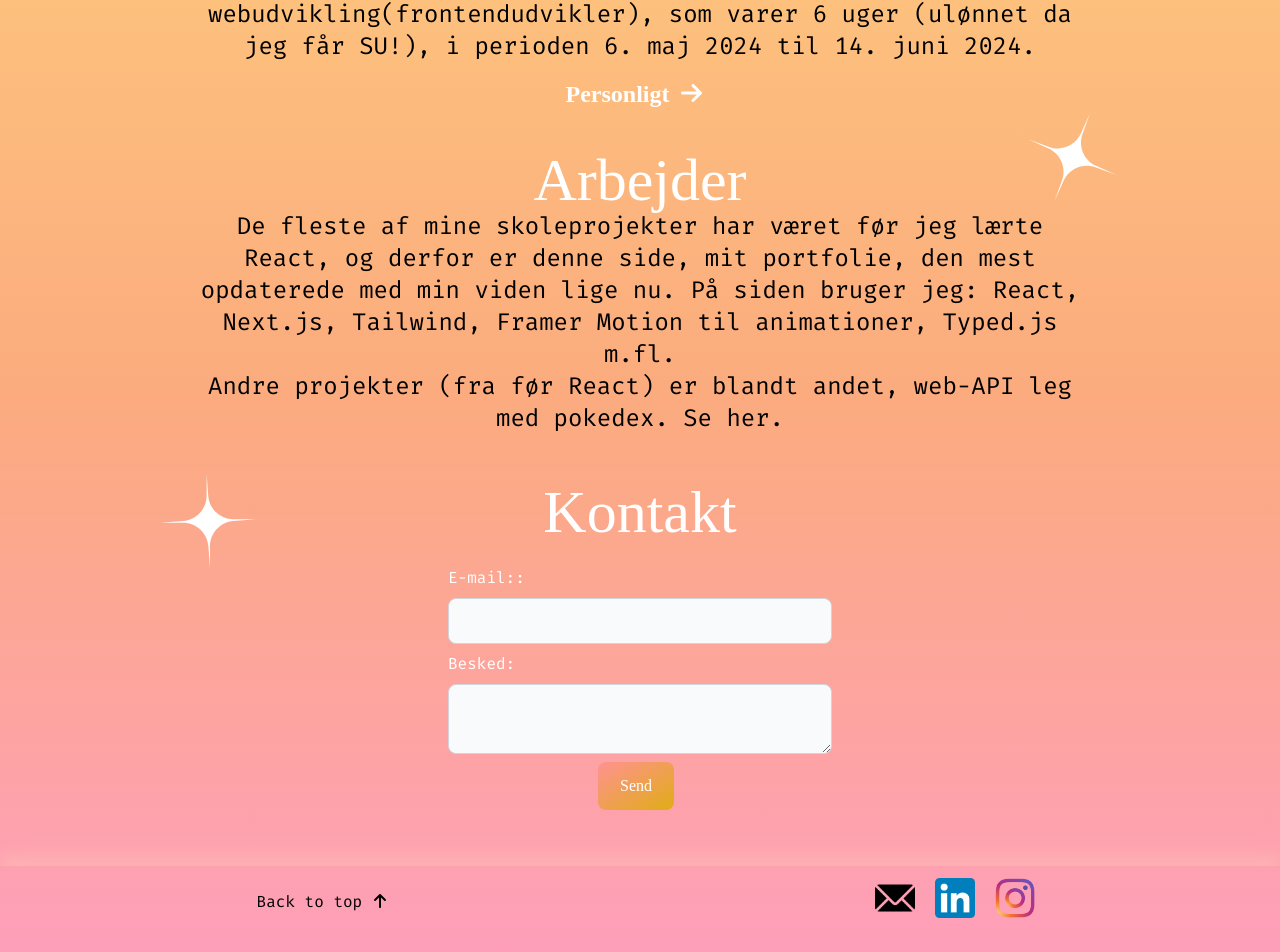
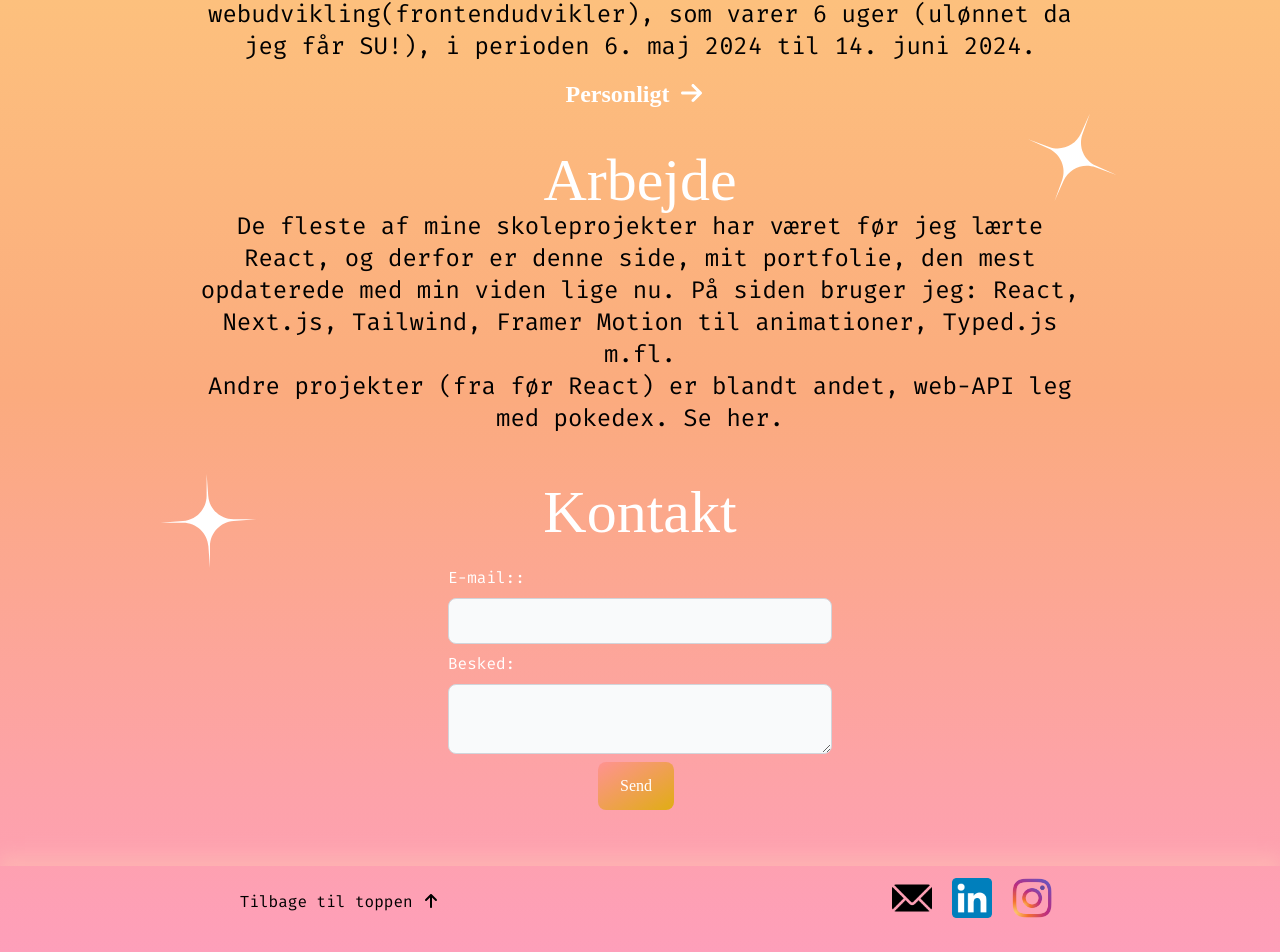
Before and after one commit to SiljeP/portfolienext, a Next.js app: page / in a window 1280 px wide. Shown: the part 1267-2219 px from the top of the page. Built offline with nearby package versions, Linux system fonts and the light colour scheme.

Commit message:
added json

```diff
--- a/src/components/footer.js
+++ b/src/components/footer.js
@@ -19,7 +19,7 @@ export default function Footer() {
             <div className="flex flex-wrap align-center justify-around p-3 ">
 
                 <a href="#header">
-                    <p className="color-white text-right cursor-pointer font-body p-3 mb-4">Back to top<FontAwesomeIcon className="text-s px-3 color-white" icon={faArrowUp} /></p>
+                    <p className="color-white text-right cursor-pointer font-body p-3 mb-4">{lang.backtotop}<FontAwesomeIcon className="text-s px-3 color-white" icon={faArrowUp} /></p>
                 </a>
                 <ul className="flex items-left md:items-center flex-row gap-x-2 md:gap-x-5 justify-center pb-4 mb-8">
                     <li>
--- a/src/components/hero.js
+++ b/src/components/hero.js
@@ -7,10 +7,13 @@ import { motion } from "framer-motion";
 import { faAngleDown } from "@fortawesome/free-solid-svg-icons";
 import { useContext } from "react";
 import ShowFactContext from "@/helpers/showfactcontext";
+import useLang from "@/helpers/language";
+
 
 
 export default function Hero() {
     const [showfact, setShowfact] = useContext(ShowFactContext)
+    var lang = useLang("da")
     return (
         <>
             <article className="h-[700px] sm:h-screen md:h-[500px] relative z-1 ">
@@ -36,9 +39,9 @@ export default function Hero() {
 
                     className="w-80% sm:w-1/2 text-m sm:text-xl font-title text-center top-40 absolute z-5 right-0 sm:top-10 md:hover:shadow-lg  shadow-lg md:hover:shadow-darkColor shadow-darkColor md:hover:border-3 border-3 md:hover:rounded-lg md:hover:border-darkColor border-darkColor rounded-b-lg p-2"
                 >
-                    <h2 className="bg-lightColor  font-body text-center shadow-lg shadow-darkColor rounded-md  p-2">Available for:</h2>
-                    <p className="font-title p-3">Unpaid internship from 6th of May 20/24 til 14th of June 2024</p>
-                    <a href="mailto:silje.a.paldrup@gmail.com?body=Our%20company%20is%20very%20interested%20in%20having%20you%20as%20an%20intern!&subject=Internship!" target="_blank"><motion.p whileTap={{ scale: 0.95 }} className="hover:underline ">Interested?</motion.p></a>
+                    <h2 className="bg-lightColor  font-body text-center shadow-lg shadow-darkColor rounded-md  p-2">{lang.internship_title}</h2>
+                    <p className="font-title p-3">{lang.internship_description}</p>
+                    <a href="mailto:silje.a.paldrup@gmail.com?body=Our%20company%20is%20very%20interested%20in%20having%20you%20as%20an%20intern!&subject=Internship!" target="_blank"><motion.p whileTap={{ scale: 0.95 }} className="hover:underline ">{lang.internship_link}</motion.p></a>
                 </motion.div>
                 <motion.div
                     whileTap={{ scale: 0.95 }}
--- a/src/lang/da.json
+++ b/src/lang/da.json
@@ -1,4 +1,8 @@
 {
+    "internship_title":"Klar til:",
+    "internship_description":"Ulønnet praktik i perioden 6. maj 2024 til 14. juni 2024",
+    "internship_link":"Interesseret?",
+
     "menu_about":"Om mig",
     "about_first": "Hej verden! Jeg hedder Silje, og jeg er en  24 årig dansk pige, der studerer Webudvikling.  Jeg er meget detaljeorienteret, elsker at løse probelmer og har en unik evne til at fokuserer i længere tid af gangen.",
     "about_second": "Lige nu er jeg på hovedforløbet i Webudvikler-uddannelsen på Roskilde Teknisk Skole, som jeg færdiggører i efteråret 2024.",
@@ -7,7 +11,7 @@
     "about_personal":"Jeg er typen der har en milliard hobbier, så jeg undskylder på forhånd over at jeg ikke har nævnt dem alle. Jeg har altid været en stor læsehest, og læser normalt 100-200 bøger om året. Udover det så bruger jeg tid på at tufte gulvtæpper, bogbinding, maling i forskellige teknikker og lange gåture og træning med min hund Bucky.",
 
     "program_work":"Jeg arbejder med",
-    "menu_work": "Arbejder",
+    "menu_work": "Arbejde",
     "work_first":"De fleste af mine skoleprojekter har været før jeg lærte React, og derfor er denne side, mit portfolie, den mest opdaterede med min viden lige nu. På siden bruger jeg: React, Next.js, Tailwind, Framer Motion til animationer, Typed.js m.fl.",
     "work_second": "Andre projekter (fra før React) er blandt andet, web-API leg med pokedex. Se her.",
 
@@ -17,5 +21,7 @@
     "menu_message":"Besked:",
     "menu_button": "Send",
 
+    "backtotop":"Tilbage til toppen",
     "star_hint":"Pssst. Har du prøvet at klikke på stjernerne?"
+
 }
--- a/src/lang/en.json
+++ b/src/lang/en.json
@@ -1,4 +1,7 @@
 {
+    "internship_title":"Available for:",
+    "internship_description":"Unpaid internship from 6th of May 20/24 til 14th of June 2024",
+    "internship_link":"Interested?",
 
     "menu_about":"About me",
     "about_first": "Hello world! My name is Silje, and I'm a Danish, 24 year old girl, studying to become a frontend developer. I have an eye for detail, love problemsolving and are able to focus on a project for long periods of time. ",
@@ -18,5 +21,6 @@
     "menu_message":"Message:",
     "menu_button": "Submit",
 
+    "backtotop":"Back to top",
     "star_hint":"Pssst. Have you tried clicking the stars?"
 }
```
